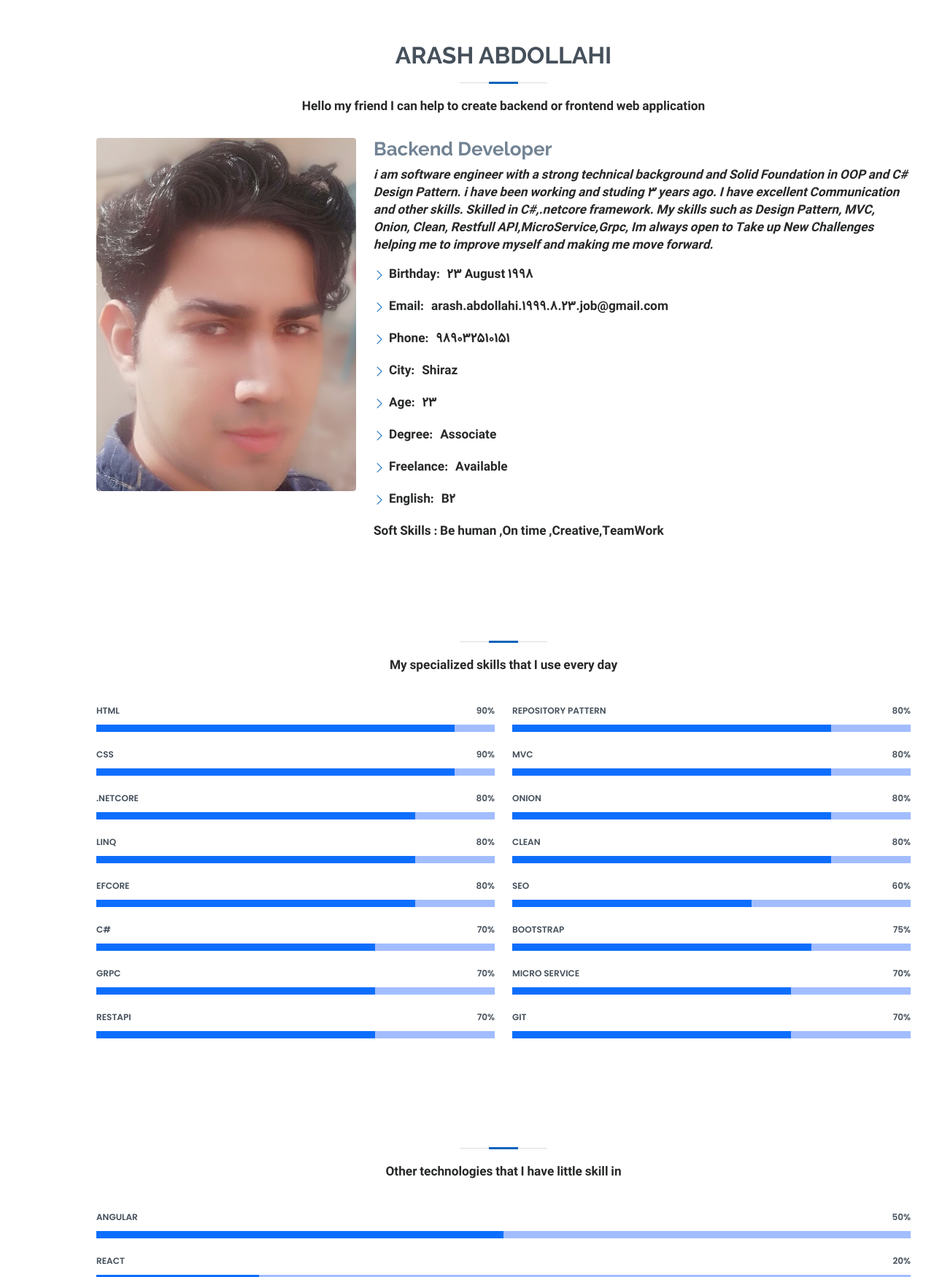
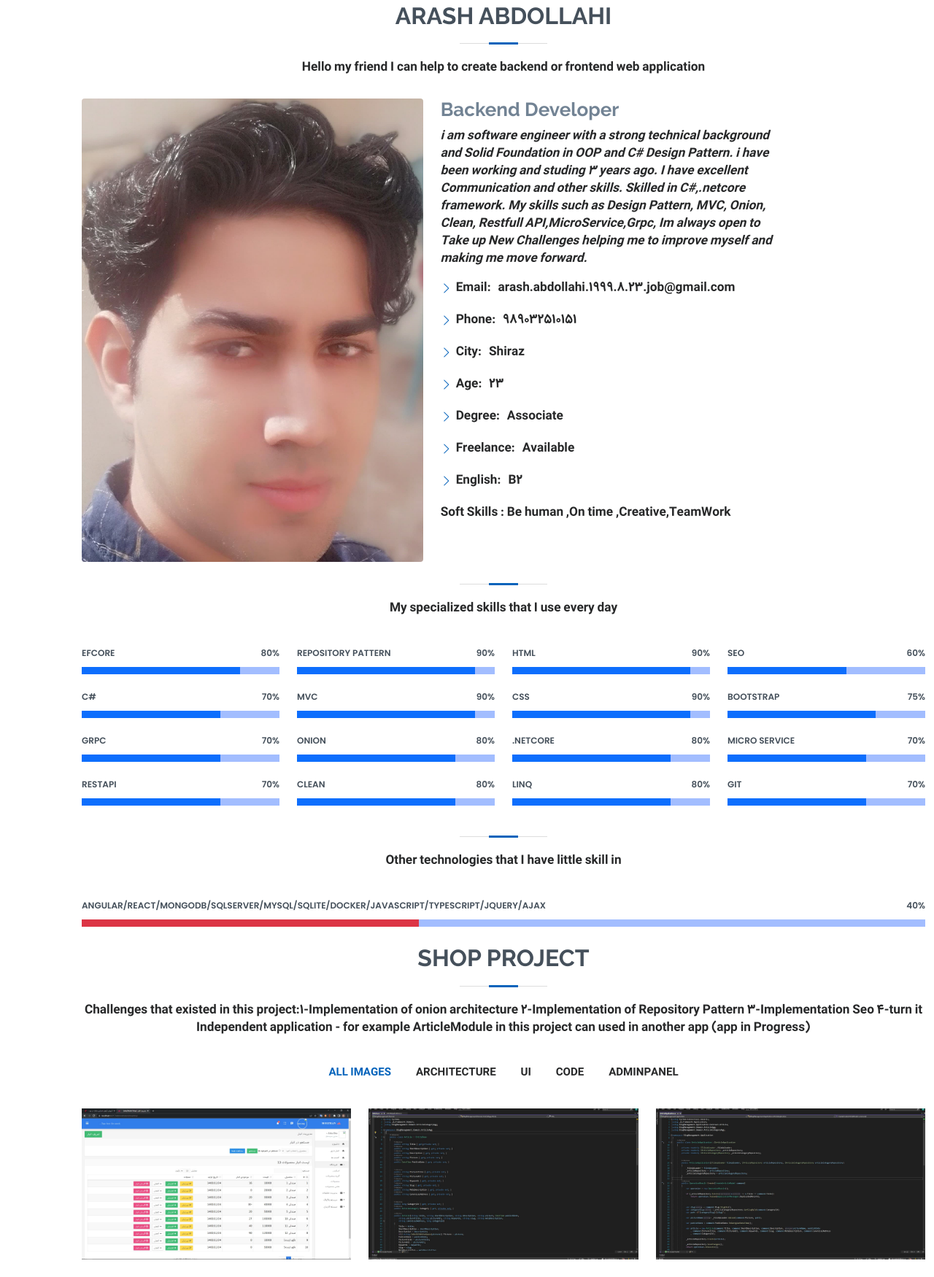
Before and after one commit to ArashAbdollahi1999823Job/Portfolio2en, a plain HTML site: page index.html in a window 1280 px wide. Shown: the part 803-2553 px from the top of the page at 73% size. Drawn offline with Linux system fonts and the light colour scheme.

Commit message:
updateOne

```diff
--- a/assets/css/style.css
+++ b/assets/css/style.css
@@ -246,7 +246,7 @@ h1, h2, h3, h4, h5, h6 {
 }
 
 /*--------------------------------------------------------------
-# Hero Section
+# Hero
 --------------------------------------------------------------*/
 #hero {
   width: 100%;
@@ -320,7 +320,7 @@ h1, h2, h3, h4, h5, h6 {
 # Sections General
 --------------------------------------------------------------*/
 section {
-  padding: 60px 0;
+  padding: 6px 0;
   overflow: hidden;
 }
 
@@ -625,7 +625,7 @@ section {
 }
 .portfolio .portfolio-wrap::before {
   content: "";
-  background: rgba(255, 255, 255, 0.7);
+  background: rgba(255, 255, 255, 0);
   position: absolute;
   left: 30px;
   right: 30px;
--- a/index.html
+++ b/index.html
@@ -51,7 +51,7 @@
 
 <!-- ======= Hero Section ======= -->
 <section id="hero" class="d-flex flex-column justify-content-center">
-    <div class="container" data-aos="zoom-in" data-aos-delay="100">
+    <div class="container-fluid" data-aos="zoom-in" data-aos-delay="100">
         <h1 class="FontIrsans">Arash Abdollahi </h1>
         <p class="FontIrsans">I am <span class="typed FontIrsans"
                                          data-typed-items=" Software Engineer, Backend Developer , Web Developer "></span>
@@ -72,19 +72,18 @@
 
     <!-- ======= About Section ======= -->
     <section id="about" class="about">
-        <div class="container" data-aos="fade-up">
+        <div class="container-fluid" data-aos="fade-up">
 
             <div class="section-title">
                 <h2>Arash Abdollahi</h2>
                 <p>Hello my friend I can help to create backend or frontend web application</p>
             </div>
 
-            <div class="row">
-                <div class="col-lg-4">
-
+            <div class="row justify-content-xxl-center">
+                <div class=" col-md-6 col-lg-6  col-xl-5 col-xxl-4">
                     <img src="assets/img/PersonalImg/22.jpg" class="img-fluid rounded" alt="">
                 </div>
-                <div class="col-lg-8 pt-4 pt-lg-0 content">
+                <div class=" col-md-6 col-lg-6 col-xl-5 col-xxl-6   pt-4 pt-lg-0 content">
                     <h3>Backend Developer</h3>
                     <p class="fst-italic">
                       i am software engineer with a strong technical background and Solid
@@ -98,10 +97,10 @@
                         forward.
                     </p>
                     <div class="row">
-                        <div class="col-lg-6">
+                        <div class="col-md-6  col-lg-6 ">
                             <ul>
-                                <li><i class="bi bi-chevron-right" style="float: right"></i> <strong>Birthday:</strong>
-                                    <span>23 August 1998</span></li>
+                     <!--           <li><i class="bi bi-chevron-right" style="float: right"></i> <strong>Birthday:</strong>
+                                    <span>23 August 1998</span></li>-->
                                 <li><i class="bi bi-chevron-right"></i> <strong>Email:</strong> <span>arash.abdollahi.1999.8.23.job@gmail.com</span>
                                 </li>
                                 <li><i class="bi bi-chevron-right"></i> <strong>Phone:</strong> <span>989032510151</span>
@@ -180,42 +179,14 @@
    -->
     <!-- ======= Skills Section ======= -->
     <section id="skills" class="skills section-bg">
-        <div class="container" data-aos="fade-up">
+        <div class="container-fluid" data-aos="fade-up">
 
             <div class="section-title">
                 <h2></h2>
                 <p>My specialized skills that I use every day</p>
             </div>
             <div class="row skills-content">
-                <div class="col-lg-6">
-                    <div class="progress">
-                        <span class="skill">HTML <i class="val">90%</i></span>
-                        <div class="progress-bar-wrap">
-                            <div class="progress-bar" role="progressbar" aria-valuenow="90" aria-valuemin="0"
-                                 aria-valuemax="90"></div>
-                        </div>
-                    </div>
-                    <div class="progress">
-                        <span class="skill">CSS <i class="val">90%</i></span>
-                        <div class="progress-bar-wrap">
-                            <div class="progress-bar" role="progressbar" aria-valuenow="90" aria-valuemin="0"
-                                 aria-valuemax="90"></div>
-                        </div>
-                    </div>
-                    <div class="progress">
-                        <span class="skill">.netCore <i class="val">80%</i></span>
-                        <div class="progress-bar-wrap">
-                            <div class="progress-bar" role="progressbar" aria-valuenow="80" aria-valuemin="0"
-                                 aria-valuemax="80"></div>
-                        </div>
-                    </div>
-                    <div class="progress">
-                        <span class="skill">Linq<i class="val">80%</i></span>
-                        <div class="progress-bar-wrap">
-                            <div class="progress-bar" role="progressbar" aria-valuenow="80" aria-valuemin="0"
-                                 aria-valuemax="80"></div>
-                        </div>
-                    </div>
+                <div class="col-3">
                     <div class="progress">
                         <span class="skill">EfCore<i class="val">80%</i></span>
                         <div class="progress-bar-wrap">
@@ -245,35 +216,67 @@
                         </div>
                     </div>
                 </div>
-                <div class="col-lg-6">
+                <div class="col-3">
                     <div class="progress">
-                        <span class="skill">Repository Pattern <i class="val">80%</i></span>
+                        <span class="skill">Repository pattern <i class="val">90%</i></span>
+                        <div class="progress-bar-wrap">
+                            <div class="progress-bar" role="progressbar" aria-valuenow="90" aria-valuemin="0"
+                                 aria-valuemax="90"></div>
+                        </div>
+                    </div>
+                    <div class="progress">
+                        <span class="skill">mvc <i class="val">90%</i></span>
+                        <div class="progress-bar-wrap">
+                            <div class="progress-bar" role="progressbar" aria-valuenow="90" aria-valuemin="0"
+                                 aria-valuemax="90"></div>
+                        </div>
+                    </div>
+                    <div class="progress">
+                        <span class="skill">onion <i class="val">80%</i></span>
                         <div class="progress-bar-wrap">
                             <div class="progress-bar" role="progressbar" aria-valuenow="80" aria-valuemin="0"
                                  aria-valuemax="80"></div>
                         </div>
                     </div>
                     <div class="progress">
-                        <span class="skill">Mvc <i class="val">80%</i></span>
+                        <span class="skill">Clean<i class="val">80%</i></span>
+                        <div class="progress-bar-wrap">
+                            <div class="progress-bar" role="progressbar" aria-valuenow="80" aria-valuemin="0"
+                                 aria-valuemax="80"></div>
+                        </div>
+                    </div>
+                </div>
+                <div class="col-3">
+                    <div class="progress">
+                        <span class="skill">HTML <i class="val">90%</i></span>
+                        <div class="progress-bar-wrap">
+                            <div class="progress-bar" role="progressbar" aria-valuenow="90" aria-valuemin="0"
+                                 aria-valuemax="90"></div>
+                        </div>
+                    </div>
+                    <div class="progress">
+                        <span class="skill">CSS <i class="val">90%</i></span>
+                        <div class="progress-bar-wrap">
+                            <div class="progress-bar" role="progressbar" aria-valuenow="90" aria-valuemin="0"
+                                 aria-valuemax="90"></div>
+                        </div>
+                    </div>
+                    <div class="progress">
+                        <span class="skill">.netCore <i class="val">80%</i></span>
                         <div class="progress-bar-wrap">
                             <div class="progress-bar" role="progressbar" aria-valuenow="80" aria-valuemin="0"
                                  aria-valuemax="80"></div>
                         </div>
                     </div>
                     <div class="progress">
-                        <span class="skill"> Onion<i class="val">80%</i></span>
+                        <span class="skill">Linq<i class="val">80%</i></span>
                         <div class="progress-bar-wrap">
                             <div class="progress-bar" role="progressbar" aria-valuenow="80" aria-valuemin="0"
                                  aria-valuemax="80"></div>
                         </div>
                     </div>
-                    <div class="progress">
-                        <span class="skill">Clean <i class="val">80%</i></span>
-                        <div class="progress-bar-wrap">
-                            <div class="progress-bar" role="progressbar" aria-valuenow="80" aria-valuemin="0"
-                                 aria-valuemax="80"></div>
-                        </div>
-                    </div>
+                </div>
+                <div class="col-3">
                     <div class="progress">
                         <span class="skill">Seo <i class="val">60%</i></span>
                         <div class="progress-bar-wrap">
@@ -307,14 +310,23 @@
         </div>
     </section><!-- End Skills Section -->
     <section id="skills" class="skills section-bg">
-        <div class="container" data-aos="fade-up">
+        <div class="container-fluid" data-aos="fade-up">
 
             <div class="section-title">
                 <h2></h2>
                 <p>Other technologies that I have little skill in</p>
             </div>
             <div class="row skills-content">
-                <div class="col-lg-12">
+                <div class="col-12">
+                    <div class="progress">
+                        <span class="skill">angular/React/Mongodb/sqlserver/mysql/sqlite/docker/javascript/typescript/jquery/ajax <i class="val">40%</i></span>
+                        <div class="progress-bar-wrap ">
+                            <div class="progress-bar bg-danger" role="progressbar" aria-valuenow="40" aria-valuemin="0"
+                                 aria-valuemax="40"></div>
+                        </div>
+                    </div>
+                </div>
+              <!--  <div class="col-3">
                     <div class="progress">
                         <span class="skill">angular <i class="val">50%</i></span>
                         <div class="progress-bar-wrap">
@@ -343,7 +355,7 @@
                                  aria-valuemax="40"></div>
                         </div>
                     </div>
-                </div>
+                </div>-->
             </div>
 
         </div>
@@ -419,7 +431,7 @@
 
     <!-- ======= Portfolio Section ======= -->
     <section id="portfolio" class="portfolio section-bg">
-        <div class="container" data-aos="fade-up" style="border: 0px solid black;border-bottom-width: 1px;">
+        <div class="container-fluid" data-aos="fade-up" style="border: 0px solid black;border-bottom-width: 1px;">
             <div class="section-title">
                 <h2>Shop Project</h2>
                 <p>Challenges that existed in this project:1-Implementation of onion architecture 2-Implementation of Repository Pattern
@@ -499,7 +511,7 @@
         </a>
     </section>
     <section id="portfolio" class="portfolio section-bg">
-        <div class="container" data-aos="fade-up" style="border: 0px solid black;border-bottom-width: 1px;">
+        <div class="container-fluid" data-aos="fade-up" style="border: 0px solid black;border-bottom-width: 1px;">
             <div class="section-title">
                 <h2>Shop single page angular project</h2>
                 <p>Challenges that existed in this project:1-Authentication and Authorization  (app in Progress)</p>
@@ -582,7 +594,7 @@
         </a>
     </section>
     <section id="portfolio" class="portfolio section-bg">
-        <div class="container" data-aos="fade-up" style="border: 0px solid black;border-bottom-width: 1px;">
+        <div class="container-fluid" data-aos="fade-up" style="border: 0px solid black;border-bottom-width: 1px;">
             <div class="section-title">
                 <h2>onion Architecture Shop project</h2>
                 <p>Challenges that existed in this project:1-get statistics from mongodb 2-Using Ajax 3-implementation three layer Menu  (app in Progress)</p>
@@ -648,7 +660,7 @@
         </a>
     </section>
     <section id="portfolio" class="portfolio section-bg">
-        <div class="container" data-aos="fade-up" style="border: 0px solid black;border-bottom-width: 1px;">
+        <div class="container-fluid" data-aos="fade-up" style="border: 0px solid black;border-bottom-width: 1px;">
             <div class="section-title">
                 <h2>Chat Room Project</h2>
                 <p>Challenges that existed in this project:1-get Api map from Google 2-Ability to chat in separate room 3-Asynchronous programming</p>
@@ -678,7 +690,7 @@
         </div>
     </section>
     <section id="portfolio" class="portfolio section-bg">
-        <div class="container" data-aos="fade-up" style="border: 0px solid black;border-bottom-width: 1px;">
+        <div class="container-fluid" data-aos="fade-up" style="border: 0px solid black;border-bottom-width: 1px;">
             <div class="section-title">
                 <h2>Design ui</h2>
                 <p>Challenges that existed in this project:1-turn it Responsive 2-Using Flexbox </p>
@@ -710,7 +722,7 @@
         </div>
     </section>
     <section id="portfolio" class="portfolio section-bg">
-        <div class="container" data-aos="fade-up" style="border: 0px solid black;border-bottom-width: 1px;">
+        <div class="container-fluid" data-aos="fade-up" style="border: 0px solid black;border-bottom-width: 1px;">
             <div class="section-title">
                 <h2>My first Design on php site </h2>
                 <p>Challenges that existed in this project:1-Loding 2-Using Flexbox</p>
@@ -718,7 +730,7 @@
             <div class="row">
                 <div class="col-lg-12 d-flex justify-content-center" data-aos="fade-up" data-aos-delay="100">
                     <ul id="portfolio-flters6">
-                        <li data-filter="*" class="filter-active">همه ویدیو ها</li>
+                        <li data-filter="*" class="filter-active">Videos</li>
                     </ul>
                 </div>
             </div>
@@ -924,14 +936,14 @@
 
     <!-- ======= Contact Section ======= -->
     <section id="contact" class="contact">
-        <div class="container" data-aos="fade-up">
+        <div class="container-fluid" data-aos="fade-up">
 
             <div class="section-title">
                 <h2>Contact me</h2>
             </div>
 
             <div class="row mt-1">
-                <div class="offset-4 offset-md-2 offset-sm-0 col-lg-2 col-md-4 col-sm-6">
+                <div class="offset-4 offset-md-2 offset-sm-0 col-lg-2 col-md-4 col-6">
                     <img src="assets/img/PersonalImg/222.jpg" class="img-fluid rounded" alt="">
                 </div>
                 <div class="offset-4 offset-md-2 offset-sm-0 col-lg-2 col-md-4 col-sm-6">
@@ -966,7 +978,7 @@
 
 <!-- ======= Footer ======= -->
 <footer id="footer">
-    <div class="container">
+    <div class="container-fluid">
         <h3 style="font-family: irsans">Arash Abdollahi</h3>
         <p>If you believe in yourself, you do not have to fear any challenge. I wish you all the success in your exam</p>
         <div class="social-links">
```
